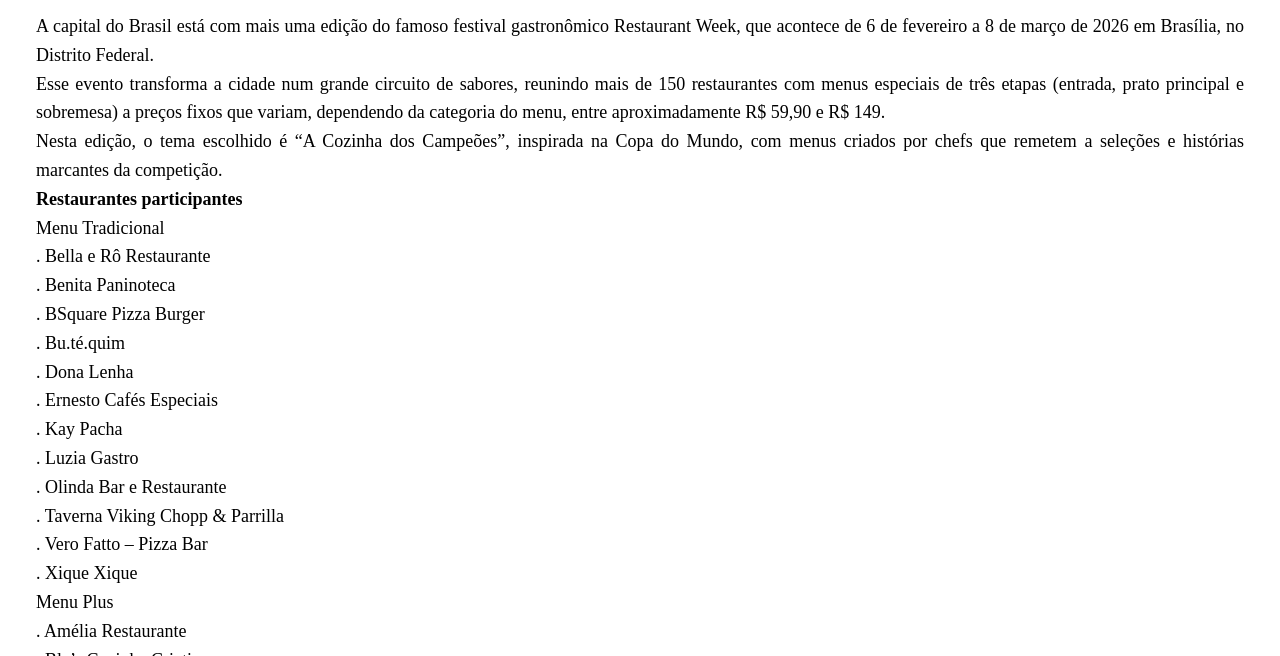
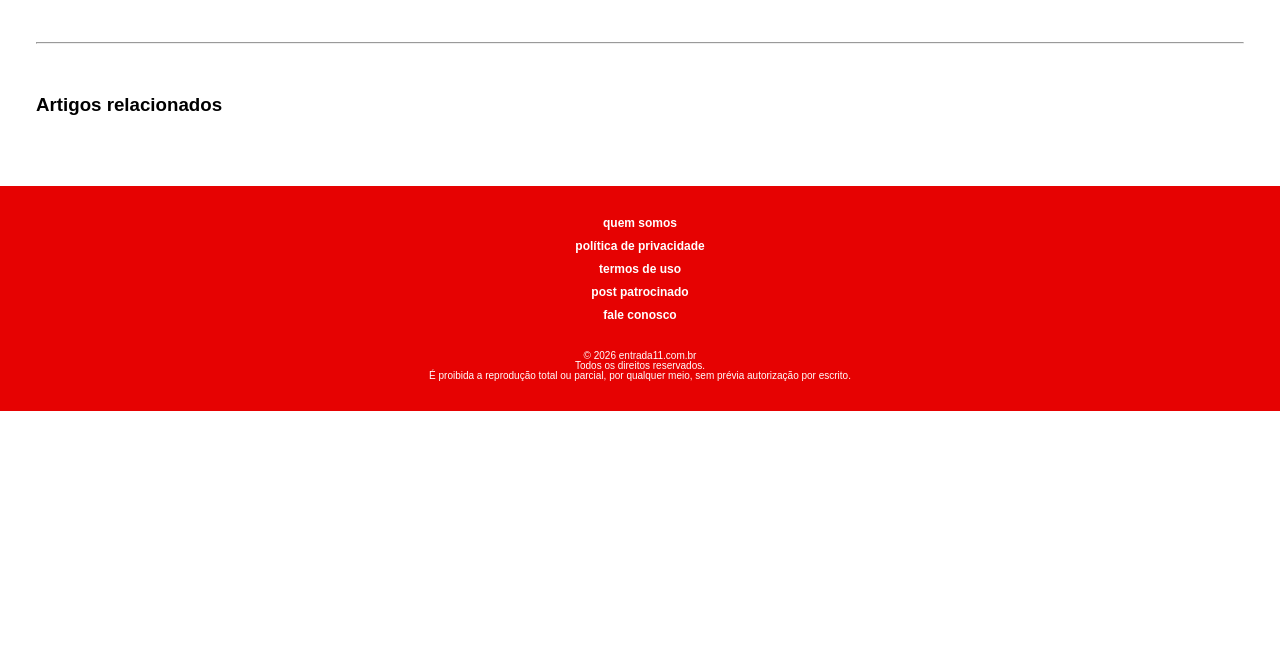
Before and after one commit to entrada11portal/entrada11portal.github.io, a Jekyll site: the page built from _posts/2026-02-22-33ª Brasília Restaurant Week movimenta a gastronomia da capital federal.md, in a window 1280 px wide and 900 px high, scrolled down 913 px, cut to the strip 244-900 px from the top of the window. Built offline with Jekyll 4.4.1, drawn with Linux system fonts in a browser that asks for light colours; after the commit the page ends 1568 px from its top, so only the background shows below that; some of the changed text lies outside the part shown.

Commit message:
Update 2026-02-22-33ª Brasília Restaurant Week movimenta a gastronomia da capital federal.md

```diff
--- a/_posts/2026-02-22-33ª Brasília Restaurant Week movimenta a gastronomia da capital federal.md
+++ b/_posts/2026-02-22-33ª Brasília Restaurant Week movimenta a gastronomia da capital federal.md
@@ -9,10 +9,3 @@
 image: https://harus.ind.br/wp-content/uploads/2023/02/5-praias-brasileiras-1024x768.jpg
 image_description: "Imagem ilustrativa"
 ---
-
-<p>A capital do Brasil est&aacute; com mais uma edi&ccedil;&atilde;o do famoso festival gastron&ocirc;mico Restaurant Week, que acontece de 6 de fevereiro a 8 de mar&ccedil;o de 2026 em Bras&iacute;lia, no Distrito Federal.<br />Esse evento transforma a cidade num grande circuito de sabores, reunindo mais de 150 restaurantes com menus especiais de tr&ecirc;s etapas (entrada, prato principal e sobremesa) a pre&ccedil;os fixos que variam, dependendo da categoria do menu, entre aproximadamente R$ 59,90 e R$ 149.<br />Nesta edi&ccedil;&atilde;o, o tema escolhido &eacute; &ldquo;A Cozinha dos Campe&otilde;es&rdquo;, inspirada na Copa do Mundo, com menus criados por chefs que remetem a sele&ccedil;&otilde;es e hist&oacute;rias marcantes da competi&ccedil;&atilde;o.</p>
-<p><strong>Restaurantes participantes</strong></p>
-<p>Menu Tradicional<br />. Bella e R&ocirc; Restaurante<br />. Benita Paninoteca<br />. BSquare Pizza Burger<br />. Bu.t&eacute;.quim<br />. Dona Lenha<br />. Ernesto Caf&eacute;s Especiais<br />. Kay Pacha<br />. Luzia Gastro<br />. Olinda Bar e Restaurante<br />. Taverna Viking Chopp &amp; Parrilla<br />. Vero Fatto &ndash; Pizza Bar<br />. Xique Xique</p>
-<p>Menu Plus<br />. Am&eacute;lia Restaurante<br />. Bla&rsquo;s Cozinha Criativa<br />. Boteco Caju Lim&atilde;o<br />. Caminito Parrilla<br />. Cantucci<br />. Casa Mar<br />. Donburi<br />. MaxFoods Restaurante<br />. Momma Brunch<br />. Superquadra Bar</p>
-<p>Menu Premium<br />. Avenida JK Forneria<br />. Barbacoa<br />. Blend Boucherie<br />. Camarada Camar&atilde;o<br />. Casa Baco<br />. Da Canoa Sushi &amp; Mar<br />. DOC Cucina<br />. Gurum&ecirc;<br />. Jamie Oliver Kitchen</p>
-<p>Menu Diamond<br />. Aroma Bras&iacute;lia<br />. Piselli<br />. Saveur.</p>
```
